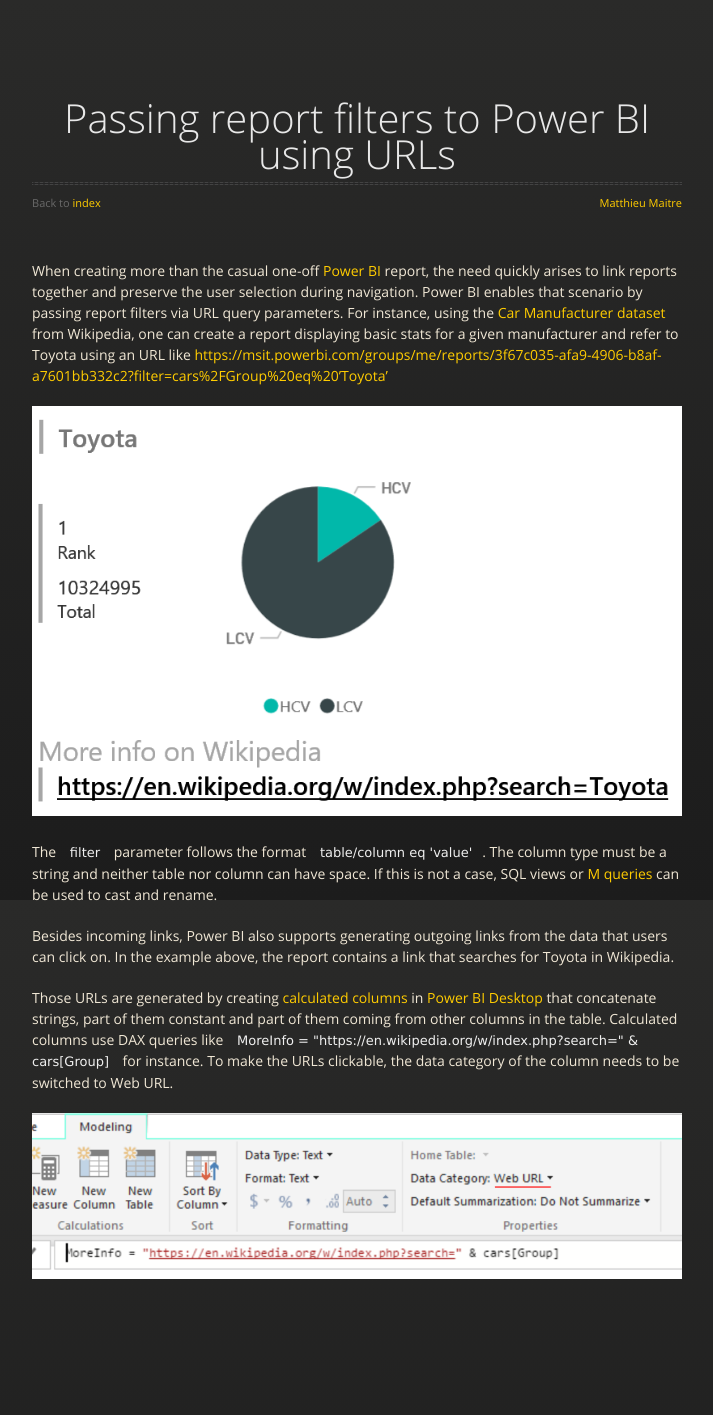
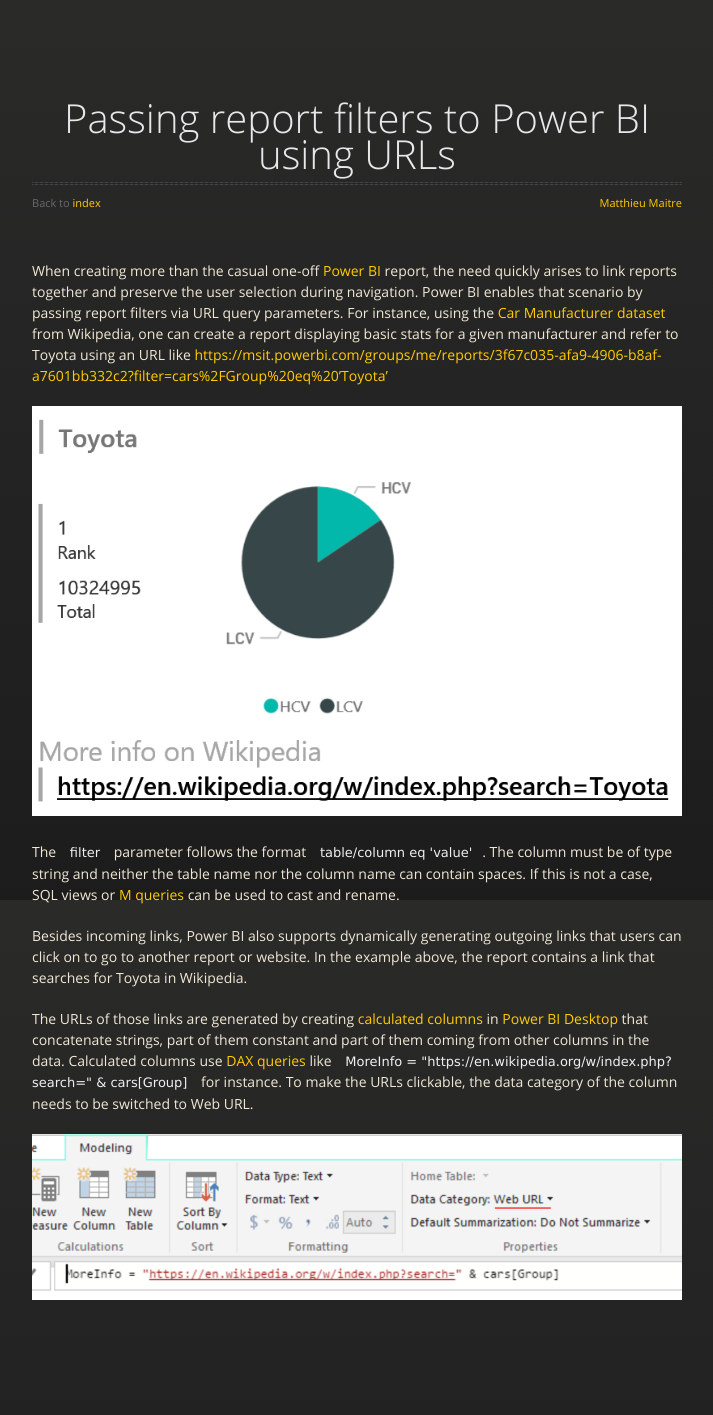
Before and after one commit to mmaitre314/mmaitre314.github.io, a Jekyll site: the page built from _posts/2016-02-13-passing-report-filters-to-power-bi-using-urls.md, in a window 1280 px wide. Shown: the whole page, without its empty margins (283-996 px from the left). Built offline with Jekyll 4.4.1, drawn with Linux system fonts in a browser that asks for light colours; nearby versions of some CDN libraries; comment, search, counter and statistics services are not loaded; before the commit the page ends 1394 px from its top, so only the background shows below that.

Commit message:
Update post

```diff
--- a/_posts/2016-02-13-passing-report-filters-to-power-bi-using-urls.md
+++ b/_posts/2016-02-13-passing-report-filters-to-power-bi-using-urls.md
@@ -11,15 +11,16 @@
 
 ![Power BI report]({{ site.url }}/images/powerbi_url_filter.png)
 
-The `filter` parameter follows the format `table/column eq 'value'`. The column type must be a string and neither table nor column can have space.
+The `filter` parameter follows the format `table/column eq 'value'`. The column must be of type string and neither the table name nor the column name can contain spaces.
 If this is not a case, SQL views or [M queries](https://msdn.microsoft.com/en-us/library/mt211003.aspx) can be used to cast and rename.
 
-Besides incoming links, Power BI also supports generating outgoing links from the data that users can click on. In the example above, the report contains a link that searches for Toyota
-in Wikipedia.
+Besides incoming links, Power BI also supports dynamically generating outgoing links that users can click on to go to another report or website.
+In the example above, the report contains a link that searches for Toyota in Wikipedia.
 
-Those URLs are generated by creating [calculated columns](https://powerbi.microsoft.com/en-us/documentation/powerbi-desktop-calculated-columns/) in
+The URLs of those links are generated by creating [calculated columns](https://powerbi.microsoft.com/en-us/documentation/powerbi-desktop-calculated-columns/) in
 [Power BI Desktop](https://powerbi.microsoft.com/en-us/desktop/) that concatenate strings, part of them constant and part of them
-coming from other columns in the table. Calculated columns use DAX queries like `MoreInfo = "https://en.wikipedia.org/w/index.php?search=" & cars[Group]` for instance. To make the URLs clickable,
+coming from other columns in the data. Calculated columns use [DAX queries](https://powerbi.microsoft.com/en-us/documentation/powerbi-desktop-quickstart-learn-dax-basics/)
+like `MoreInfo = "https://en.wikipedia.org/w/index.php?search=" & cars[Group]` for instance. To make the URLs clickable,
 the data category of the column needs to be switched to Web URL.
 
 ![Power BI report]({{ site.url }}/images/powerbi_url_gen.png)
```
